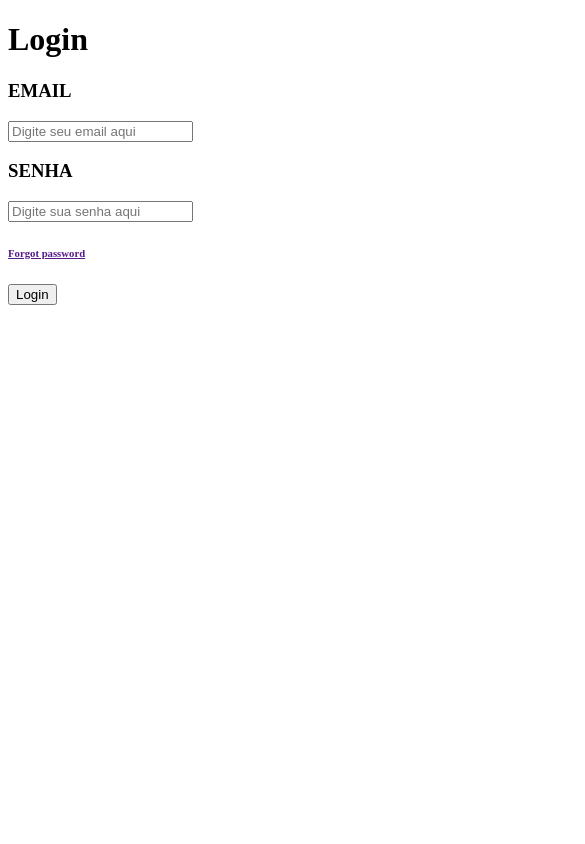
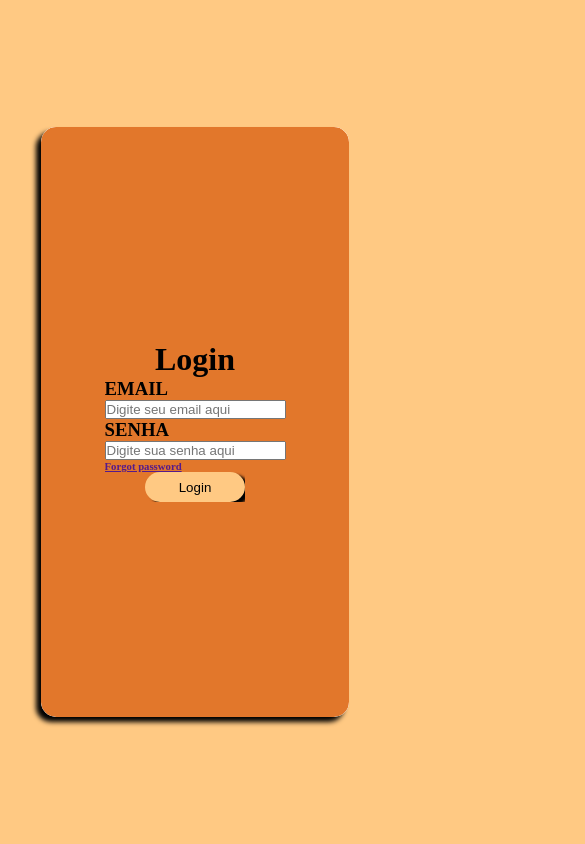
Before and after one commit to Zuretinho21/ATVSENAI06, a plain HTML site: page login.html in a window 390 px wide. Shown: the top 844 px of the page, 585 px wide, since content can reach past the window. Drawn offline with Linux system fonts and the light colour scheme.

Commit message:
Update login.css

```diff
--- a/login.css
+++ b/login.css
@@ -1,45 +1,118 @@
-<!DOCTYPE html>
-<html lang="en">
+* {
+    margin: 0;
+    padding: 0;
+    box-sizing: border-box;
+    overflow-x: hidden;
+}
 
-<head>
-    <meta charset="UTF-8">
-    <link rel="stylesheet" href="login.css">
-    <meta name="viewport" content="width=device-width, initial-scale=1.0">
-    <link rel="stylesheet" href="style.css">
-    <link rel="shortcut icon" href="img/2827337.png" type="image/x-icon">
-    <title>--Login--</title>
-</head>
+body {
+    background-color: rgb(255, 201, 131);
+}
 
-<body>
-    <div class="container">
-        <div class="warp">
-            <div class="campos">
-                <h1>Login</h1>
-                <div class="inputersLabel">
+.container {
+    height: 100vh;
+    width: 100vw;
+    display: flex;
+    align-items: center;
+    justify-content: center;
+}
 
-                    <label>
-                        <h3>EMAIL</h3>
-                        <input type="text" name="email" id="email" placeholder="Digite seu email aqui">
-                    </label>
-                    <label>
-                        <h3>SENHA</h3>
-                        <input type="password" name="senha" id="senha" placeholder="Digite sua senha aqui">
-                        <a href="">
-                            <h6>Forgot password</h6>
-                        </a>
-                    </label>
-                    <label>
-                        <a href="index.html"><button>Login</button></a>
-                    </label>
-                </div>
+.warp {
+    height: 70vh;
+    width: 60vw;
+    border-radius: 15px;
+    background-color: white;
+    display: flex;
+    box-shadow: -5px 5px 5px black;
+}
 
-            </div>
-            <div class="imagem">
-                <img src="img/personagem-de-desenho-animado-de-tijolo-como-um-design-bonito-de-construtor_152558-58533.avif"
-                    alt="tijolinho" id="tijolinho">
-            </div>
-        </div>
-    </div>
-</body>
+.campos {
+    width: 100%;
+    display: flex;
+    flex-direction: column;
+    align-items: center;
+    border-radius: 15px;
+    background-color: rgb(226, 119, 43);
+}
 
-</html>
+.imagem {
+    width: 100%;
+    display: flex;
+    align-items: center;
+    justify-content: center;
+}
+
+.inputersLabel {
+    display: flex;
+    text-align: center;
+    flex-direction: column;
+    justify-content: space-between;
+}
+
+.inputersLabel input {
+    margin-top: 30px;
+    border: none;
+    text-align: center;
+    width: 250px;
+    height: 40px;
+    background-color: rgba(255, 255, 255, 0.147);
+    border-radius: 15px;
+}
+
+.inputersLabel input::placeholder {
+    color: black;
+    font-weight: bolder;
+}
+
+#tijolinho {
+    width: 500px;
+}
+
+.campos button {
+    width: 100px;
+    border: none;
+    height: 30px;
+    background-color: rgb(255, 201, 131);
+    box-shadow: 5px 3px 3px black;
+    border-radius: 15px;
+}
+
+button:hover{
+    background-color: brown;
+}
+
+.inputersLabel label {
+    margin-top: 40px;
+}
+
+@media only screen and (min-device-width: 768px) and (max-device-width: 1024px) and (orientation: portrait) {
+    .imagem {
+        display: none;
+    }
+
+    .warp {
+        width: 79%;
+    }
+
+    .campos {
+        width: 100%;
+        justify-content: center;
+    }
+
+ }
+
+ @media only screen and (max-device-width: 828px) and (max-device-height: 1792px) {
+    .imagem {
+        display: none;
+    }
+
+    .warp {
+        width: 79%;
+    }
+
+    .campos {
+        width: 100%;
+        justify-content: center;
+    }
+
+ }
```
